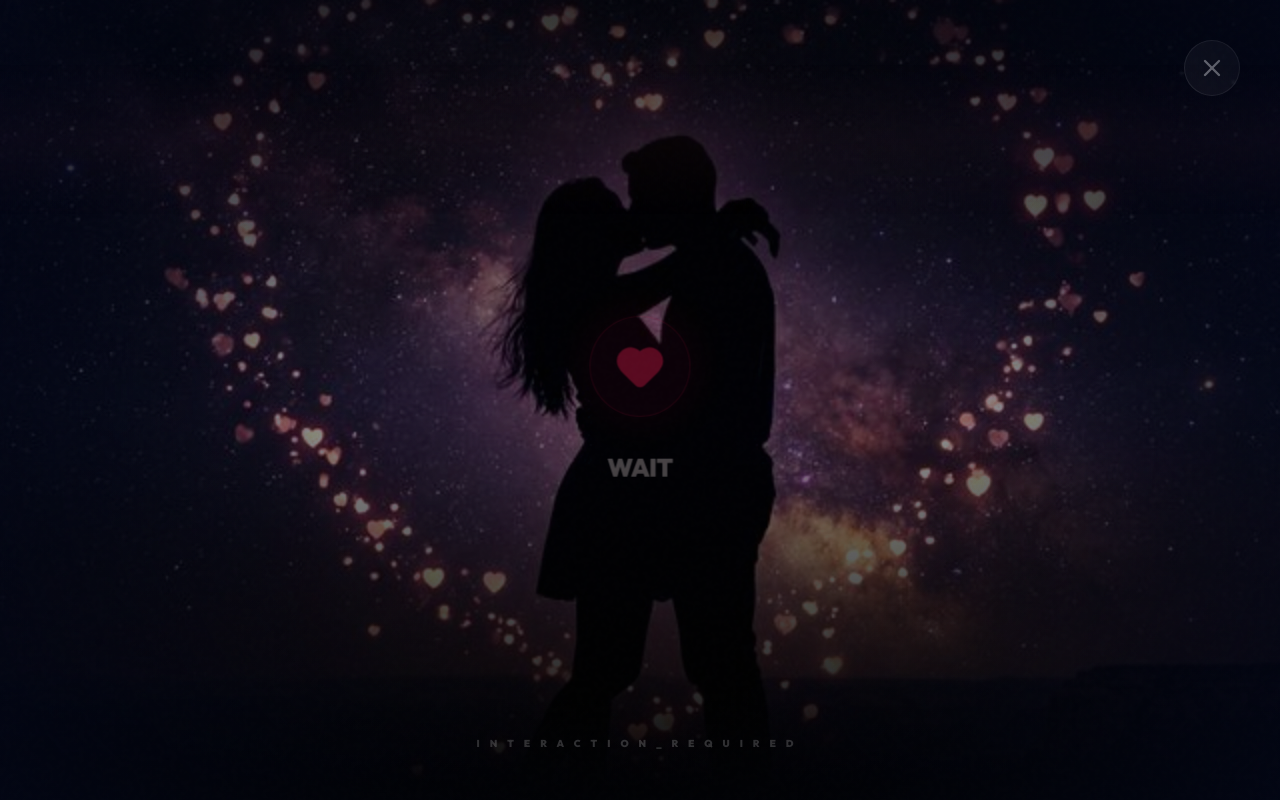
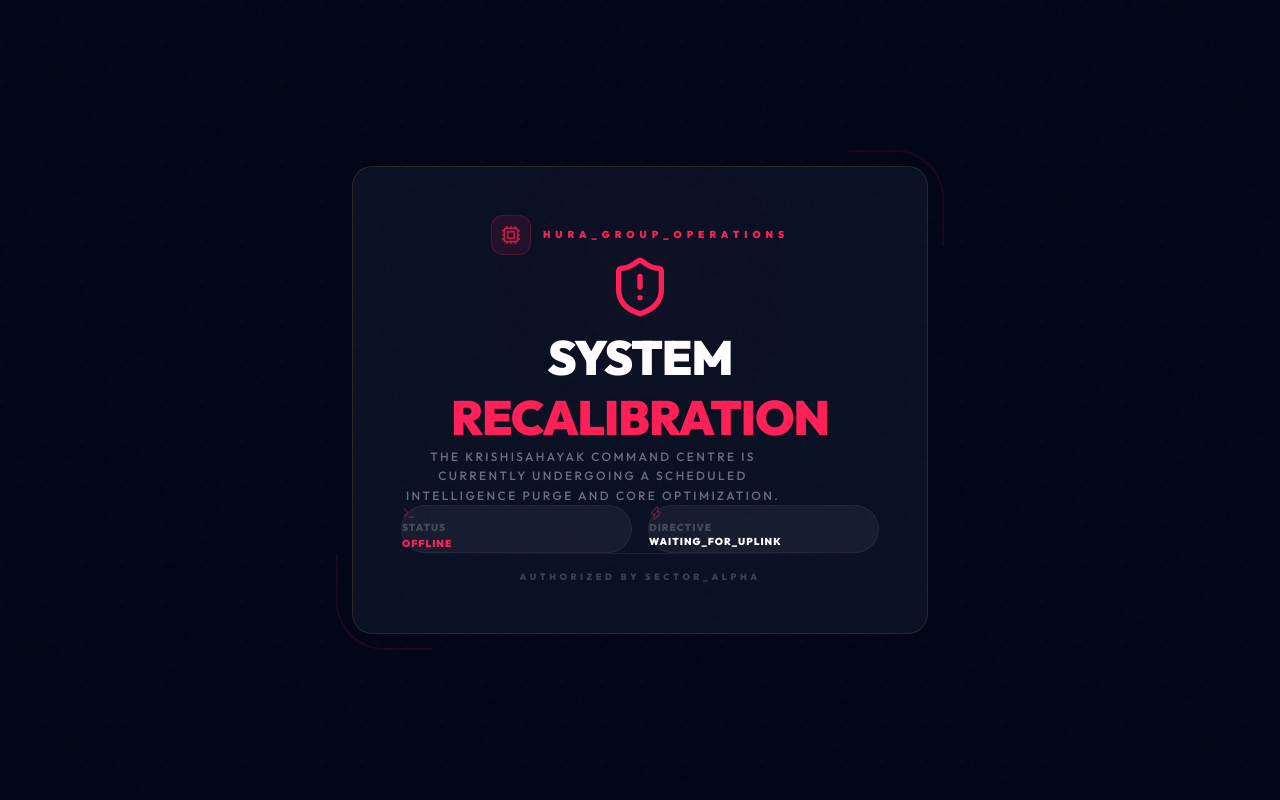
Before and after one commit to hura-group/krishisahayak-command-centre, a React (Vite) app: page / in a window 1280 px wide. Before the commit this address led to /login. Built offline with nearby package versions, Linux system fonts and the light colour scheme.

Commit message:
Deploy: Activate Maintenance Mode (Hura Group) and finalize production-ready build-splitting.

```diff
--- a/src/App.jsx
+++ b/src/App.jsx
@@ -8,6 +8,10 @@ import MobileNav from './components/MobileNav';
 import ToastContainer from './components/ToastContainer';
 import { AnimatePresence, motion } from 'framer-motion';
 import { useTasks } from './context/TaskContext';
+import MaintenancePage from './pages/MaintenancePage';
+
+// Toggle this to TRUE to show the maintenance screen
+const IS_MAINTENANCE = true;
 
 // Lazy load components
 const LoginPage = lazy(() => import('./pages/LoginPage'));
@@ -54,6 +58,11 @@ function AppContent() {
     document.addEventListener('mouseleave', handleMouseLeave);
     return () => document.removeEventListener('mouseleave', handleMouseLeave);
   }, [member, isConfirmingLogout, isLoggingOut, setIsConfirmingLogout]);
+
+  // Maintenance Mode Override
+  if (IS_MAINTENANCE) {
+    return <MaintenancePage />;
+  }
 
   return (
     <div className="min-h-screen flex flex-col transition-colors duration-300 font-outfit relative">
--- /dev/null
+++ b/src/pages/MaintenancePage.jsx
@@ -0,0 +1,70 @@
+import React from 'react';
+import { motion } from 'framer-motion';
+import { ShieldAlert, Cpu, Terminal, Zap } from 'lucide-react';
+
+export default function MaintenancePage() {
+  return (
+    <div className="min-h-screen bg-[#020617] flex items-center justify-center p-6 relative overflow-hidden font-outfit">
+      {/* Background HUD Effects */}
+      <div className="hud-vignette opacity-50" />
+      <div className="hud-noise opacity-20" />
+
+      {/* Animated Hex Grid or similar subtle pattern could go here */}
+      <div className="absolute inset-0 opacity-[0.03] pointer-events-none"
+           style={{ backgroundImage: 'radial-gradient(circle at 2px 2px, white 1px, transparent 0)', backgroundSize: '40px 40px' }} />
+
+      <motion.div
+        initial={{ opacity: 0, y: 20 }}
+        animate={{ opacity: 1, y: 0 }}
+        className="max-w-xl w-full relative z-10"
+      >
+        <div className="ks-card !p-12 border-rose-500/20 glow-border bg-black/40 backdrop-blur-xl rounded-[2.5rem] text-center">
+          {/* Hura Group Branding */}
+          <div className="flex items-center justify-center gap-3 mb-10">
+            <div className="w-10 h-10 rounded-xl bg-rose-500/10 border border-rose-500/20 flex items-center justify-center">
+              <Cpu size={20} className="text-rose-500 animate-pulse" />
+            </div>
+            <span className="text-[10px] font-black text-rose-500 uppercase tracking-[0.5em]">HURA_GROUP_OPERATIONS</span>
+          </div>
+
+          <div className="mb-8 relative inline-block">
+            <div className="absolute inset-0 bg-rose-500/20 blur-3xl rounded-full" />
+            <ShieldAlert size={64} className="text-rose-500 relative z-10 mx-auto" />
+          </div>
+
+          <h1 className="text-4xl md:text-5xl font-black text-white uppercase tracking-tighter mb-4 leading-tight">
+            System <br/> <span className="text-rose-500">Recalibration</span>
+          </h1>
+
+          <p className="text-xs font-medium text-white/40 uppercase tracking-[0.2em] mb-12 max-w-sm mx-auto leading-relaxed">
+            The KrishiSahayak Command Centre is currently undergoing a scheduled intelligence purge and core optimization.
+          </p>
+
+          <div className="grid grid-cols-2 gap-4 mb-10">
+            <div className="p-6 rounded-2xl bg-white/5 border border-white/5 text-left">
+              <Terminal size={14} className="text-rose-500/40 mb-3" />
+              <p className="text-[10px] font-black text-white/20 uppercase tracking-widest mb-1">STATUS</p>
+              <p className="text-[10px] font-black text-rose-500 uppercase tracking-widest">OFFLINE</p>
+            </div>
+            <div className="p-6 rounded-2xl bg-white/5 border border-white/5 text-left">
+              <Zap size={14} className="text-rose-500/40 mb-3" />
+              <p className="text-[10px] font-black text-white/20 uppercase tracking-widest mb-1">DIRECTIVE</p>
+              <p className="text-[10px] font-black text-white uppercase tracking-widest leading-tight">WAITING_FOR_UPLINK</p>
+            </div>
+          </div>
+
+          <div className="flex flex-col items-center gap-4">
+            <div className="w-full h-[1px] bg-gradient-to-r from-transparent via-rose-500/20 to-transparent" />
+            <p className="text-[9px] font-black text-white/20 uppercase tracking-[0.4em]">
+              Authorized by Sector_Alpha
+            </p>
+          </div>
+        </div>
+
+        {/* Floating Accents */}
+        <div className="absolute -top-4 -right-4 w-24 h-24 border-t-2 border-r-2 border-rose-500/10 rounded-tr-[3rem] pointer-events-none" />
+        <div className="absolute -bottom-4 -left-4 w-24 h-24 border-b-2 border-l-2 border-rose-500/10 rounded-bl-[3rem] pointer-events-none" />
+      </motion.div>
+    </div>
+  );
+}
```
